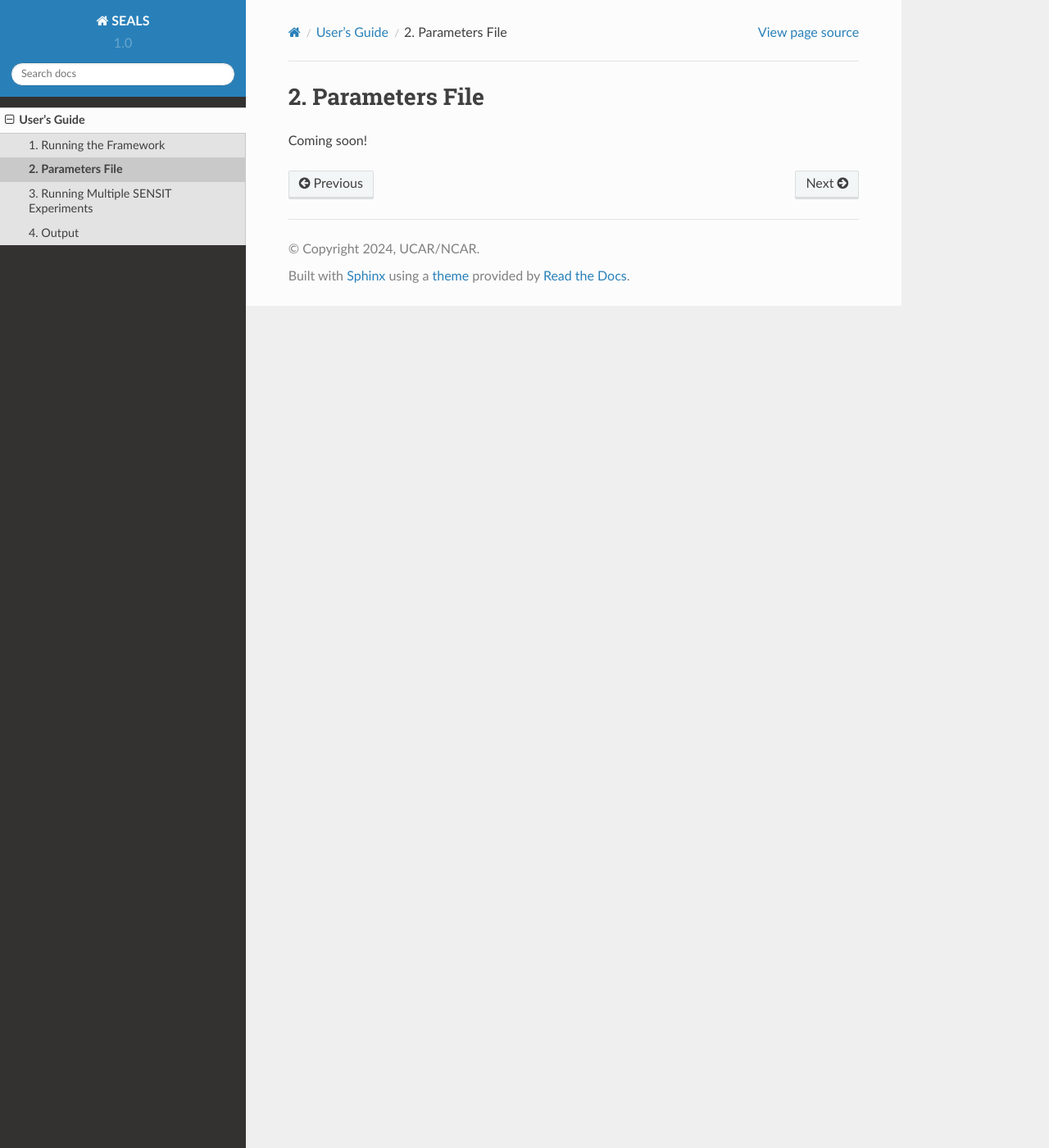
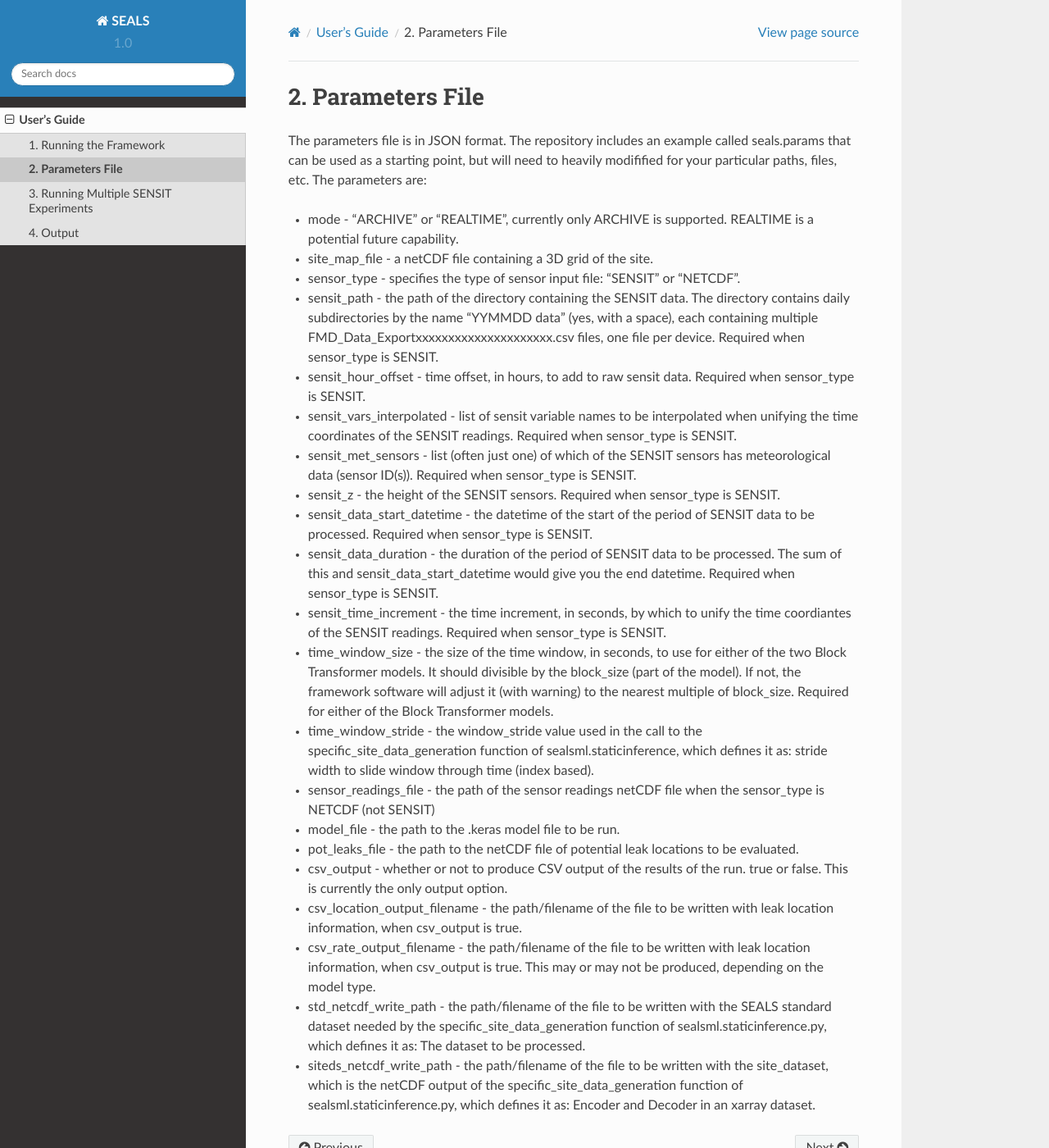
Before and after one commit to NCAR/SEALS, a Sphinx documentation site: the page built from docs/Users_Guide/parameters.rst, in a window 1280 px wide and 1400 px high. Shown: the whole window at 82% size. Built offline with Sphinx 7.4.7 and the Read the Docs theme 2.0.0, drawn with Linux system fonts in a browser that asks for light colours.

Commit message:
Update parameters.rst
First cut at parameter descriptions.

```diff
--- a/docs/Users_Guide/parameters.rst
+++ b/docs/Users_Guide/parameters.rst
@@ -2,4 +2,26 @@
 Parameters File
 ***************
 
-Coming soon!
+The parameters file is in JSON format.  The repository includes an example called seals.params that can be used as a starting point, but will need to heavily modifified for your particular paths, files, etc.  The parameters are:
+
+* mode -  "ARCHIVE" or "REALTIME", currently only ARCHIVE is supported.  REALTIME is a potential future capability.
+* site_map_file - a netCDF file containing a 3D grid of the site.
+* sensor_type - specifies the type of sensor input file:  "SENSIT" or "NETCDF".
+* sensit_path - the path of the directory containing the SENSIT data. The directory contains daily subdirectories by the name "YYMMDD data" (yes, with a space), each containing multiple FMD_Data_Exportxxxxxxxxxxxxxxxxxxxxx.csv files, one file per device. Required when sensor_type is SENSIT.
+* sensit_hour_offset - time offset, in hours, to add to raw sensit data. Required when sensor_type is SENSIT.
+* sensit_vars_interpolated - list of sensit variable names to be interpolated when unifying the time coordinates of the SENSIT readings. Required when sensor_type is SENSIT.
+* sensit_met_sensors - list (often just one) of which of the SENSIT sensors has meteorological data (sensor ID(s)). Required when sensor_type is SENSIT.
+* sensit_z - the height of the SENSIT sensors. Required when sensor_type is SENSIT.
+* sensit_data_start_datetime - the datetime of the start of the period of SENSIT data to be processed. Required when sensor_type is SENSIT.
+* sensit_data_duration - the duration of the period of SENSIT data to be processed.  The sum of this and sensit_data_start_datetime would give you the end datetime. Required when sensor_type is SENSIT.
+* sensit_time_increment - the time increment, in seconds, by which to unify the time coordiantes of the SENSIT readings. Required when sensor_type is SENSIT.
+* time_window_size - the size of the time window, in seconds, to use for either of the two Block Transformer models.  It should divisible by the block_size (part of the model).  If not, the framework software will adjust it (with warning) to the nearest multiple of block_size. Required for either of the Block Transformer models.
+* time_window_stride - the window_stride value used in the call to the specific_site_data_generation function of sealsml.staticinference, which defines it as: stride width to slide window through time (index based).
+* sensor_readings_file - the path of the sensor readings netCDF file when the sensor_type is NETCDF (not SENSIT)
+* model_file - the path to the .keras model file to be run.
+* pot_leaks_file - the path to the netCDF file of potential leak locations to be evaluated.
+* csv_output - whether or not to produce CSV output of the results of the run.  true or false.  This is currently the only output option.
+* csv_location_output_filename - the path/filename of the file to be written with leak location information, when csv_output is true.
+* csv_rate_output_filename - the path/filename of the file to be written with leak location information, when csv_output is true.  This may or may not be produced, depending on the model type.
+* std_netcdf_write_path - the path/filename of the file to be written with the SEALS standard dataset needed by the specific_site_data_generation function of sealsml.staticinference.py, which defines it as: The dataset to be processed.
+* siteds_netcdf_write_path - the path/filename of the file to be written with the site_dataset, which is the netCDF output of the specific_site_data_generation function of sealsml.staticinference.py, which defines it as: Encoder and Decoder in an xarray dataset.
```
